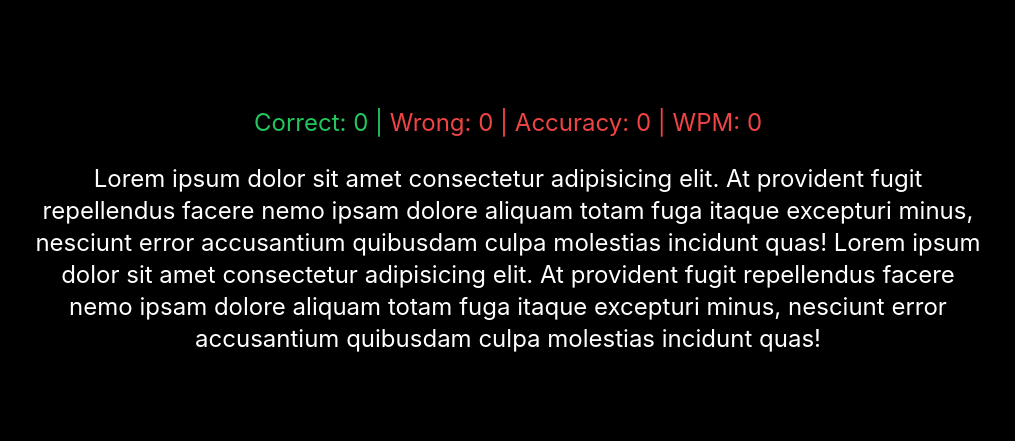
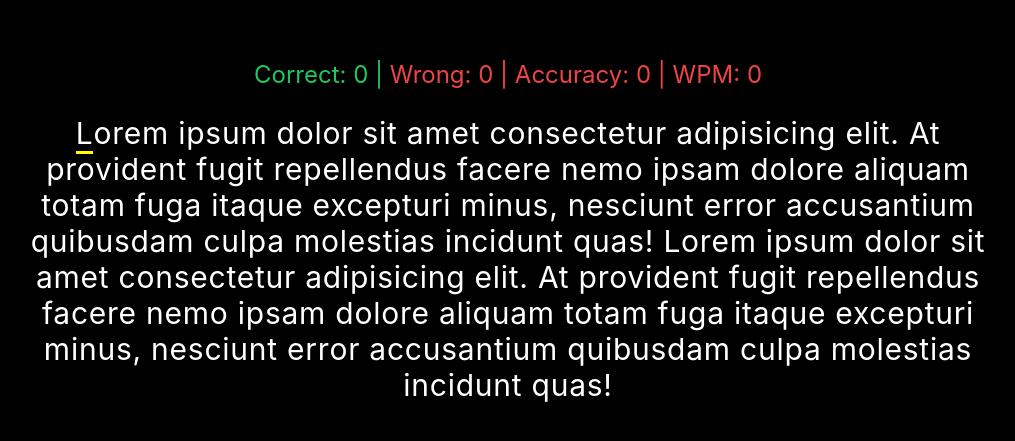
Before and after one commit to visakhvjn/typing-master, a React (Create React App) app: page / in a window 1280 px wide. Shown: the part 169-610 px from the top of the page, without its empty margins (132-1147 px from the left). Built offline with nearby package versions, Linux system fonts and the light colour scheme.

Commit message:
added cursor blinking

```diff
--- a/public/index.html
+++ b/public/index.html
@@ -7,7 +7,7 @@
     <meta name="theme-color" content="#000000" />
     <meta
       name="description"
-      content="Web site created using create-react-app"
+      content="Practice makes perfect"
     />
     <link rel="apple-touch-icon" href="%PUBLIC_URL%/logo192.png" />
     <!--
@@ -24,7 +24,7 @@
       work correctly both with client-side routing and a non-root public URL.
       Learn how to configure a non-root public URL by running `npm run build`.
     -->
-    <title>React App</title>
+    <title>Typing Master</title>
   </head>
   <body>
     <noscript>You need to enable JavaScript to run this app.</noscript>
--- a/src/components/paragraph/index.tsx
+++ b/src/components/paragraph/index.tsx
@@ -10,6 +10,7 @@ interface ParagraphProps {
 const Paragraph: React.FC<ParagraphProps> = ({ text, userInput }) => {
 
   const [matchingIndices, setMatchingIndices] = useState<number[]>([]);
+  const [currentCursorIndex, setCurrentCursorIndex] = useState(0);
 
   const findMatchingIndices = () => {
     const textLetters = text.split('');
@@ -26,8 +27,17 @@ const Paragraph: React.FC<ParagraphProps> = ({ text, userInput }) => {
     setMatchingIndices(_matchingIndices);
   }
 
+  const isCurrentCursorIndex = (index: number) => {
+    return index === currentCursorIndex ? 'blinking-cursor' : '';
+  }
+
+  const isMatchingIndex = (index: number) => {
+    return matchingIndices.includes(index) ? 'text-red-600': 'text-white';
+  }
+
   useEffect(() => {
     if (userInput) {
+      setCurrentCursorIndex(userInput.length);
       findMatchingIndices();
     }
   }, [userInput]);
@@ -36,11 +46,13 @@ const Paragraph: React.FC<ParagraphProps> = ({ text, userInput }) => {
     <>
       <Score matchCount={matchingIndices.length} mismatchCount={userInput.length - matchingIndices.length} />
       <br />
-      <p className="text-2xl text-center">
+      <p className="text-3xl text-center tracking-wide">
         {
-          text.split('').map((letter, index) => {
-            return <span className={matchingIndices.includes(index) ? 'text-red-600': 'text-white'}>{letter}</span>
-          })
+          text.split('').map((letter, index) => (
+            <span className={`${isCurrentCursorIndex(index)} ${isMatchingIndex(index)}`}>
+              {letter}
+            </span>
+          ))
         }
       </p>
     </>
--- a/src/index.css
+++ b/src/index.css
@@ -15,3 +15,16 @@ code {
   font-family: source-code-pro, Menlo, Monaco, Consolas, 'Courier New',
     monospace;
 }
+
+.blinking-cursor {
+  animation: blink 0.5s infinite alternate;
+}
+
+@keyframes blink {
+  from {
+    border-bottom: 3px solid transparent; /* Start with transparent underline */
+  }
+  to {
+    border-bottom: 3px solid yellow; /* Blinking yellow underline */
+  }
+}
```
